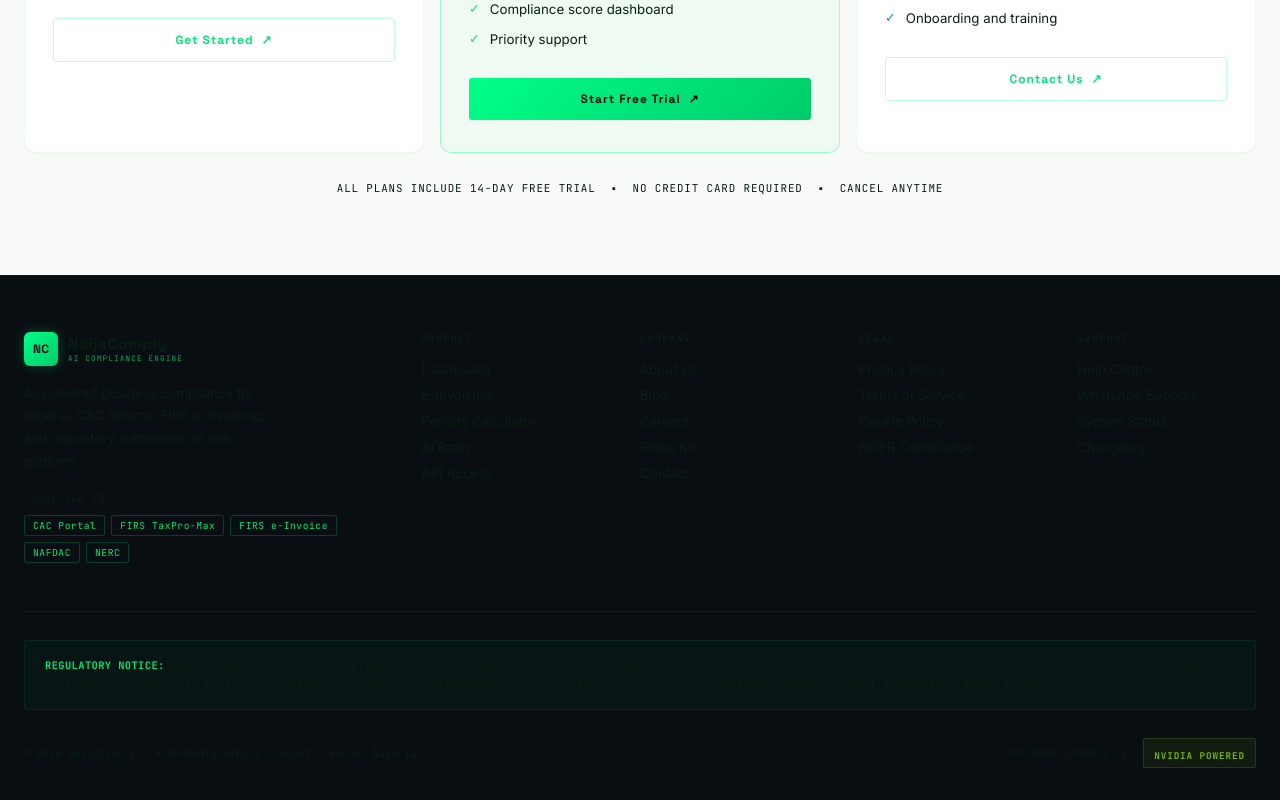
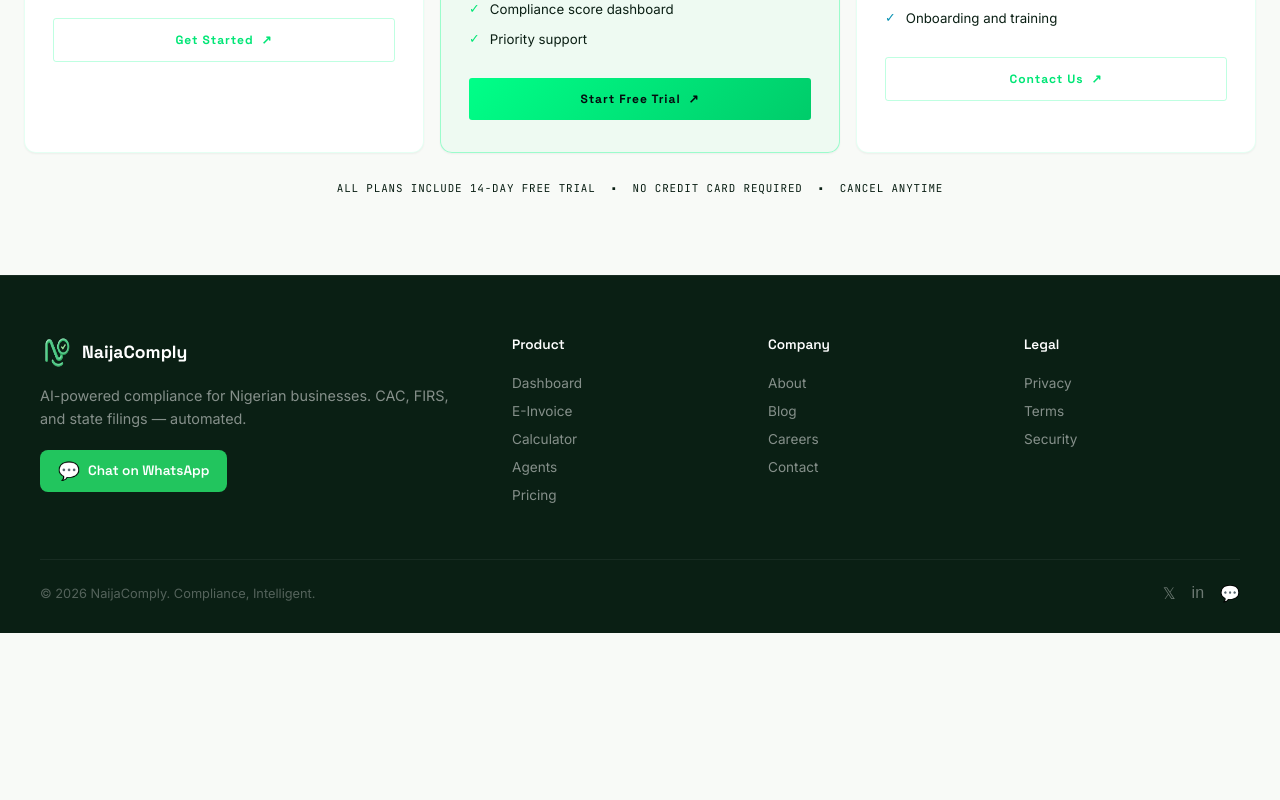
Before and after one commit to renovateafrica234-debug/naijacomply, a Next.js app: page / in a window 1280 px wide. Shown: the part 7866-8666 px from the top of the page. After the commit the page ends 8499 px from the top, so only its background shows below. Built offline with nearby package versions, Linux system fonts and the light colour scheme.

Commit message:
Update Footer.js

```diff
--- a/components/Footer.js
+++ b/components/Footer.js
@@ -1,100 +1,61 @@
-// components/Footer.js
 "use client"
+import Image from 'next/image';
 import { C, font } from '../lib/theme';
 
-const LINKS = {
-  Product:  ['Dashboard', 'E-Invoicing', 'Penalty Calculator', 'AI Brain', 'API Access'],
-  Company:  ['About Us', 'Blog', 'Careers', 'Press Kit', 'Contact'],
-  Legal:    ['Privacy Policy', 'Terms of Service', 'Cookie Policy', 'NDPR Compliance'],
-  Support:  ['Help Centre', 'WhatsApp Support', 'System Status', 'Changelog'],
-};
-
-const INTEGRATIONS = ['CAC Portal', 'FIRS TaxPro-Max', 'FIRS e-Invoice', 'NAFDAC', 'NERC'];
-
 export default function Footer() {
-  const line = '1px solid rgba(0,255,136,0.07)';
-
   return (
-    <footer style={{ borderTop: line, background: 'rgba(5,10,14,0.98)' }}>
-      <div style={{ maxWidth: 1280, margin: '0 auto', padding: '56px 24px 32px' }}>
-
-        {/* Top row */}
-        <div style={{ display: 'grid', gridTemplateColumns: '2fr 1fr 1fr 1fr 1fr', gap: 40, paddingBottom: 48, borderBottom: line, flexWrap: 'wrap' }} className="mob-col">
-
-          {/* Brand column */}
+    <footer style={{ background: '#0A1F14', padding: '60px 24px 30px', borderTop: '1px solid rgba(255,255,255,0.06)' }}>
+      <div style={{ maxWidth: 1200, margin: '0 auto' }}>
+        <div style={{ display: 'grid', gridTemplateColumns: '2fr 1fr 1fr 1fr', gap: 40, marginBottom: 50 }} className="mob-col">
           <div>
             <div style={{ display: 'flex', alignItems: 'center', gap: 10, marginBottom: 16 }}>
-              <div style={{
-                width: 34, height: 34,
-                background: 'linear-gradient(135deg, #00FF88, #00CC6A)',
-                borderRadius: 6, display: 'flex', alignItems: 'center', justifyContent: 'center',
-                boxShadow: '0 0 12px rgba(0,255,136,0.25)',
-              }}>
-                <span style={{ fontFamily: font.display, fontSize: '0.75rem', fontWeight: 900, color: '#050A0E' }}>NC</span>
-              </div>
-              <div>
-                <div style={{ fontFamily: font.display, fontSize: '0.95rem', fontWeight: 900, color: C.white, letterSpacing: '0.05em' }}>NaijaComply</div>
-                <div style={{ fontFamily: font.mono, fontSize: '0.48rem', color: C.green, letterSpacing: '0.15em', opacity: 0.7 }}>AI COMPLIANCE ENGINE</div>
-              </div>
+              <Image src="/images/naijacomply-logo.png" alt="NaijaComply" width={32} height={32} style={{ borderRadius: 6 }} />
+              <span style={{ fontFamily: font.display, fontSize: '1.1rem', fontWeight: 700, color: '#fff' }}>NaijaComply</span>
             </div>
-            <p style={{ fontSize: '0.83rem', color: C.textDim, lineHeight: 1.7, maxWidth: 260, marginBottom: 20 }}>
-              AI-powered business compliance for Nigeria. CAC returns, FIRS e-invoicing, and regulatory automation in one platform.
+            <p style={{ fontFamily: font.body, fontSize: '0.9rem', color: 'rgba(255,255,255,0.5)', lineHeight: 1.6, marginBottom: 20 }}>
+              AI-powered compliance for Nigerian businesses. CAC, FIRS, and state filings — automated.
             </p>
-
-            {/* Integrations */}
-            <div style={{ fontFamily: font.mono, fontSize: '0.6rem', color: C.muted, letterSpacing: '0.1em', marginBottom: 10 }}>CONNECTED TO</div>
-            <div style={{ display: 'flex', flexWrap: 'wrap', gap: 6 }}>
-              {INTEGRATIONS.map((name, i) => (
-                <span key={i} style={{
-                  fontFamily: font.mono, fontSize: '0.6rem',
-                  color: C.green, padding: '3px 8px',
-                  border: '1px solid rgba(0,255,136,0.2)',
-                  borderRadius: 2, letterSpacing: '0.06em',
-                }}>
-                  {name}
-                </span>
-              ))}
-            </div>
+            <button onClick={() => window.open('https://wa.me/2349159199306?text=Hi%20NaijaComply', '_blank')}
+              style={{ display: 'inline-flex', alignItems: 'center', gap: 8, padding: '10px 18px', background: '#22C55E', border: 'none', borderRadius: 8, color: '#fff', fontFamily: font.display, fontSize: '0.85rem', fontWeight: 600, cursor: 'pointer' }}>
+              <span style={{ fontSize: '1.1rem' }}>💬</span> Chat on WhatsApp
+            </button>
           </div>
-
-          {/* Link columns */}
-          {Object.entries(LINKS).map(([title, items]) => (
-            <div key={title}>
-              <div style={{ fontFamily: font.mono, fontSize: '0.62rem', color: C.muted, letterSpacing: '0.15em', marginBottom: 16, fontWeight: 600 }}>{title.toUpperCase()}</div>
-              <div style={{ display: 'flex', flexDirection: 'column', gap: 10 }}>
-                {items.map((item, j) => (
-                  <span key={j} style={{
-                    fontSize: '0.83rem', color: C.textDim,
-                    cursor: 'pointer', transition: 'color 0.2s',
-                  }}
-                    onMouseEnter={e => e.target.style.color = C.green}
-                    onMouseLeave={e => e.target.style.color = C.textDim}
-                  >
-                    {item}
-                  </span>
-                ))}
-              </div>
-            </div>
-          ))}
+          <div>
+            <h4 style={{ fontFamily: font.display, fontSize: '0.85rem', fontWeight: 600, color: '#fff', marginBottom: 16 }}>Product</h4>
+            {['Dashboard', 'E-Invoice', 'Calculator', 'Agents', 'Pricing'].map(item => (
+              <button key={item} onClick={() => document.querySelector(`#${item.toLowerCase().replace(' ', '-')}`)?.scrollIntoView({ behavior: 'smooth' })}
+                style={{ display: 'block', background: 'none', border: 'none', padding: '6px 0', fontFamily: font.body, fontSize: '0.85rem', color: 'rgba(255,255,255,0.5)', cursor: 'pointer', textAlign: 'left' }}>
+                {item}
+              </button>
+            ))}
+          </div>
+          <div>
+            <h4 style={{ fontFamily: font.display, fontSize: '0.85rem', fontWeight: 600, color: '#fff', marginBottom: 16 }}>Company</h4>
+            {['About', 'Blog', 'Careers', 'Contact'].map(item => (
+              <button key={item} onClick={() => alert(`${item} page coming soon`)}
+                style={{ display: 'block', background: 'none', border: 'none', padding: '6px 0', fontFamily: font.body, fontSize: '0.85rem', color: 'rgba(255,255,255,0.5)', cursor: 'pointer', textAlign: 'left' }}>
+                {item}
+              </button>
+            ))}
+          </div>
+          <div>
+            <h4 style={{ fontFamily: font.display, fontSize: '0.85rem', fontWeight: 600, color: '#fff', marginBottom: 16 }}>Legal</h4>
+            {['Privacy', 'Terms', 'Security'].map(item => (
+              <button key={item} onClick={() => alert(`${item} page coming soon`)}
+                style={{ display: 'block', background: 'none', border: 'none', padding: '6px 0', fontFamily: font.body, fontSize: '0.85rem', color: 'rgba(255,255,255,0.5)', cursor: 'pointer', textAlign: 'left' }}>
+                {item}
+              </button>
+            ))}
+          </div>
         </div>
-
-        {/* Compliance notice */}
-        <div style={{ margin: '28px 0', padding: '16px 20px', background: 'rgba(0,255,136,0.03)', border: '1px solid rgba(0,255,136,0.08)', borderRadius: 3 }}>
-          <p style={{ fontFamily: font.mono, fontSize: '0.65rem', color: C.muted, lineHeight: 1.7, letterSpacing: '0.04em' }}>
-            <strong style={{ color: C.green }}>REGULATORY NOTICE:</strong> NaijaComply operates in compliance with the Companies and Allied Matters Act (CAMA) 2020, the Finance Act 2023, and FIRS e-Invoice directives. All e-invoices generated are submitted to the FIRS gateway in real time. NaijaComply is not a law firm. For legal compliance advice, consult a qualified Nigerian lawyer.
-          </p>
-        </div>
-
-        {/* Bottom bar */}
-        <div style={{ display: 'flex', justifyContent: 'space-between', alignItems: 'center', flexWrap: 'wrap', gap: 14 }}>
-          <span style={{ fontFamily: font.mono, fontSize: '0.65rem', color: C.muted }}>
-            &copy; 2026 NaijaComply &mdash; A Renovate Africa Product &mdash; Abuja, Nigeria
+        <div style={{ borderTop: '1px solid rgba(255,255,255,0.06)', paddingTop: 24, display: 'flex', justifyContent: 'space-between', alignItems: 'center', flexWrap: 'wrap', gap: 12 }}>
+          <span style={{ fontFamily: font.body, fontSize: '0.8rem', color: 'rgba(255,255,255,0.3)' }}>
+            © 2026 NaijaComply. Compliance, Intelligent.
           </span>
-          <div style={{ display: 'flex', alignItems: 'center', gap: 16 }}>
-            <span style={{ fontFamily: font.mono, fontSize: '0.62rem', color: C.muted }}>hello@naijacomply.ng</span>
-            <div style={{ padding: '4px 10px', background: 'rgba(118,185,0,0.08)', border: '1px solid rgba(118,185,0,0.2)', borderRadius: 2 }}>
-              <span style={{ fontFamily: font.mono, fontSize: '0.58rem', color: '#76B900', fontWeight: 700, letterSpacing: '0.1em' }}>NVIDIA POWERED</span>
-            </div>
+          <div style={{ display: 'flex', gap: 16 }}>
+            <button onClick={() => window.open('https://twitter.com/naijacomply', '_blank')} style={{ background: 'none', border: 'none', color: 'rgba(255,255,255,0.4)', cursor: 'pointer', fontSize: '1rem' }}>𝕏</button>
+            <button onClick={() => window.open('https://linkedin.com/company/naijacomply', '_blank')} style={{ background: 'none', border: 'none', color: 'rgba(255,255,255,0.4)', cursor: 'pointer', fontSize: '1rem' }}>in</button>
+            <button onClick={() => window.open('https://wa.me/234YOURNUMBER', '_blank')} style={{ background: 'none', border: 'none', color: '#22C55E', cursor: 'pointer', fontSize: '1rem' }}>💬</button>
           </div>
         </div>
       </div>
```
